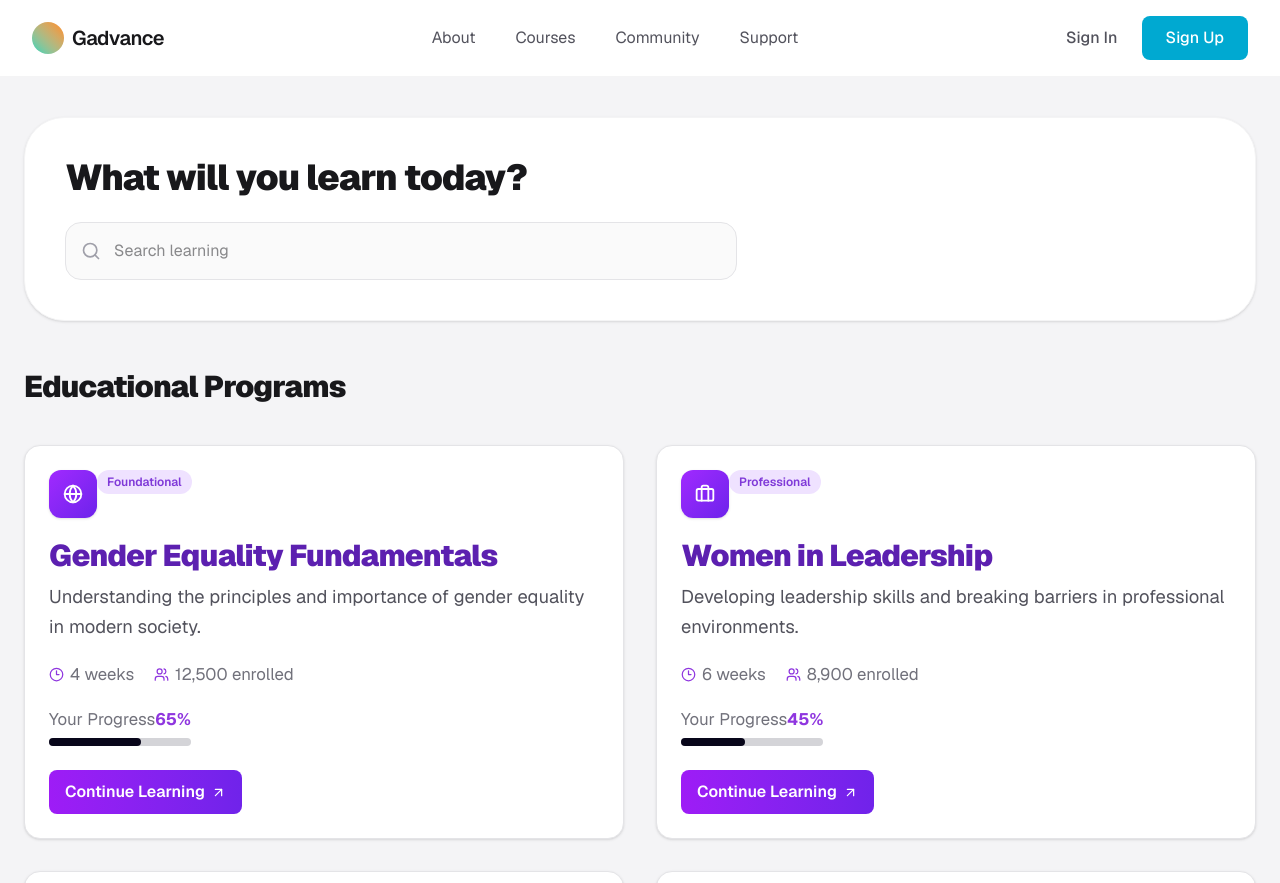
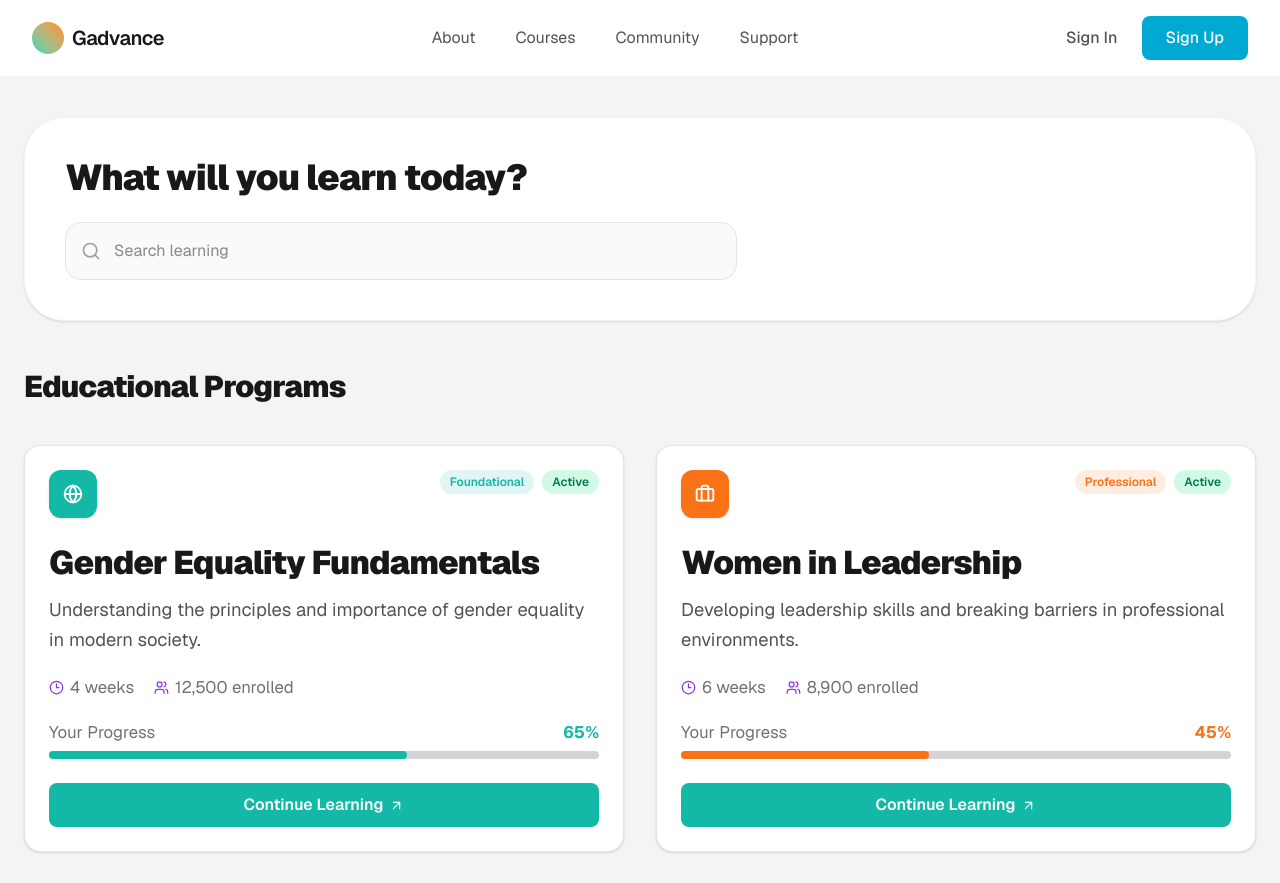
Before and after one commit to nathsuki73/gadvance, a Next.js app: page /workspace/courses in a window 1280 px wide. Shown: the top 883 px of the page. Built offline with nearby package versions, Linux system fonts and the light colour scheme.

Commit message:
Enhance CourseModule and CourseCard: add status and accent properties, update UI for module display

```diff
--- a/app/workspace/courses/page.tsx
+++ b/app/workspace/courses/page.tsx
@@ -27,6 +27,8 @@ type CourseModule = {
   enrolled: string;
   progress: number;
   tag: string;
+  status: "Active" | "Under Review" | "Draft";
+  accent: string;
   icon: "globe" | "briefcase" | "target" | "wellness";
   blocks: ModuleBlock[];
 };
@@ -41,6 +43,8 @@ const courseModules: CourseModule[] = [
     duration: "4 weeks",
     enrolled: "12,500",
     tag: "Foundational",
+    status: "Active",
+    accent: "#14b8a6",
     icon: "globe",
     blocks: [
       {
@@ -94,6 +98,8 @@ const courseModules: CourseModule[] = [
     duration: "6 weeks",
     enrolled: "8,900",
     tag: "Professional",
+    status: "Active",
+    accent: "#f97316",
     icon: "briefcase",
     blocks: [
       {
@@ -133,6 +139,8 @@ const courseModules: CourseModule[] = [
     duration: "5 weeks",
     enrolled: "10,200",
     tag: "Legal",
+    status: "Under Review",
+    accent: "#a855f7",
     icon: "target",
     blocks: [
       {
@@ -168,6 +176,8 @@ const courseModules: CourseModule[] = [
     duration: "3 weeks",
     enrolled: "15,800",
     tag: "Wellness",
+    status: "Draft",
+    accent: "#22c55e",
     icon: "wellness",
     blocks: [
       {
@@ -210,22 +220,41 @@ const CourseCard = ({
 }) => {
   const Icon = iconByType[module.icon];
 
+  const statusClasses: Record<CourseModule["status"], string> = {
+    Active: "bg-emerald-100 text-emerald-700",
+    "Under Review": "bg-amber-100 text-amber-700",
+    Draft: "bg-zinc-200 text-zinc-600",
+  };
+
   return (
-    <button
-      onClick={onClick}
-      className="group flex flex-col gap-5 rounded-2xl border border-zinc-200 bg-white p-6 text-left shadow-sm transition-all hover:border-zinc-300 hover:shadow-md"
+    <article className="group flex flex-col gap-5 rounded-2xl border border-zinc-200 bg-white p-6 text-left shadow-sm transition-all hover:border-zinc-300 hover:shadow-md">
+      <div className="flex items-start justify-between">
+        <div
+          className="flex h-12 w-12 items-center justify-center rounded-xl text-white shadow-sm"
+          style={{ backgroundColor: module.accent }}
         >
-      <div className="flex items-start justify-between">
-        <div className="flex h-12 w-12 items-center justify-center rounded-xl bg-linear-to-br from-[#a129ff] to-[#6d22eb] text-white shadow-sm">
           <Icon size={20} strokeWidth={2.2} />
         </div>
-        <span className="rounded-full bg-[#efe2ff] px-2.5 py-1 text-xs font-semibold text-[#7f39d8]">
+        <div className="flex items-center gap-2">
+          <span
+            className="rounded-full px-2.5 py-1 text-xs font-semibold"
+            style={{
+              backgroundColor: `${module.accent}20`,
+              color: module.accent,
+            }}
+          >
             {module.tag}
           </span>
+          <span
+            className={`rounded-full px-2.5 py-1 text-xs font-semibold ${statusClasses[module.status]}`}
+          >
+            {module.status}
+          </span>
+        </div>
       </div>
 
       <div>
-        <h3 className="text-3xl font-black tracking-tight text-[#5c20b0]">
+        <h3 className="text-[2.05rem] font-black tracking-tight text-zinc-900">
           {module.title}
         </h3>
         <p className="mt-2 text-[1.15rem] leading-relaxed text-zinc-600">
@@ -247,23 +276,34 @@ const CourseCard = ({
       <div>
         <div className="mb-1.5 flex items-center justify-between text-[1.05rem] text-zinc-500">
           <span>Your Progress</span>
-          <span className="font-bold text-[#8f36df]">{module.progress}%</span>
+          <span className="font-bold" style={{ color: module.accent }}>
+            {module.progress}%
+          </span>
         </div>
         <div className="h-2 rounded-full bg-zinc-300">
           <div
-            className="h-2 rounded-full bg-[#08061a]"
-            style={{ width: `${module.progress}%` }}
+            className="h-2 rounded-full"
+            style={{
+              backgroundColor: module.accent,
+              width: `${module.progress}%`,
+            }}
           />
         </div>
       </div>
 
-      <div className="mt-1 rounded-lg bg-linear-to-r from-[#9e1cf6] to-[#7023ea] px-4 py-2.5 text-center text-base font-semibold text-white">
+      <div className="mt-1">
+        <button
+          type="button"
+          onClick={onClick}
+          className="w-full rounded-lg bg-[#14b8a6] px-4 py-2.5 text-center text-base font-semibold text-white transition-colors hover:bg-[#0d9f8e]"
+        >
           <span className="inline-flex items-center gap-1.5">
             Continue Learning
             <ArrowUpRight size={15} />
           </span>
+        </button>
       </div>
-    </button>
+    </article>
   );
 };
 
```
Lines whose indentation alone changed are shown as unchanged.
